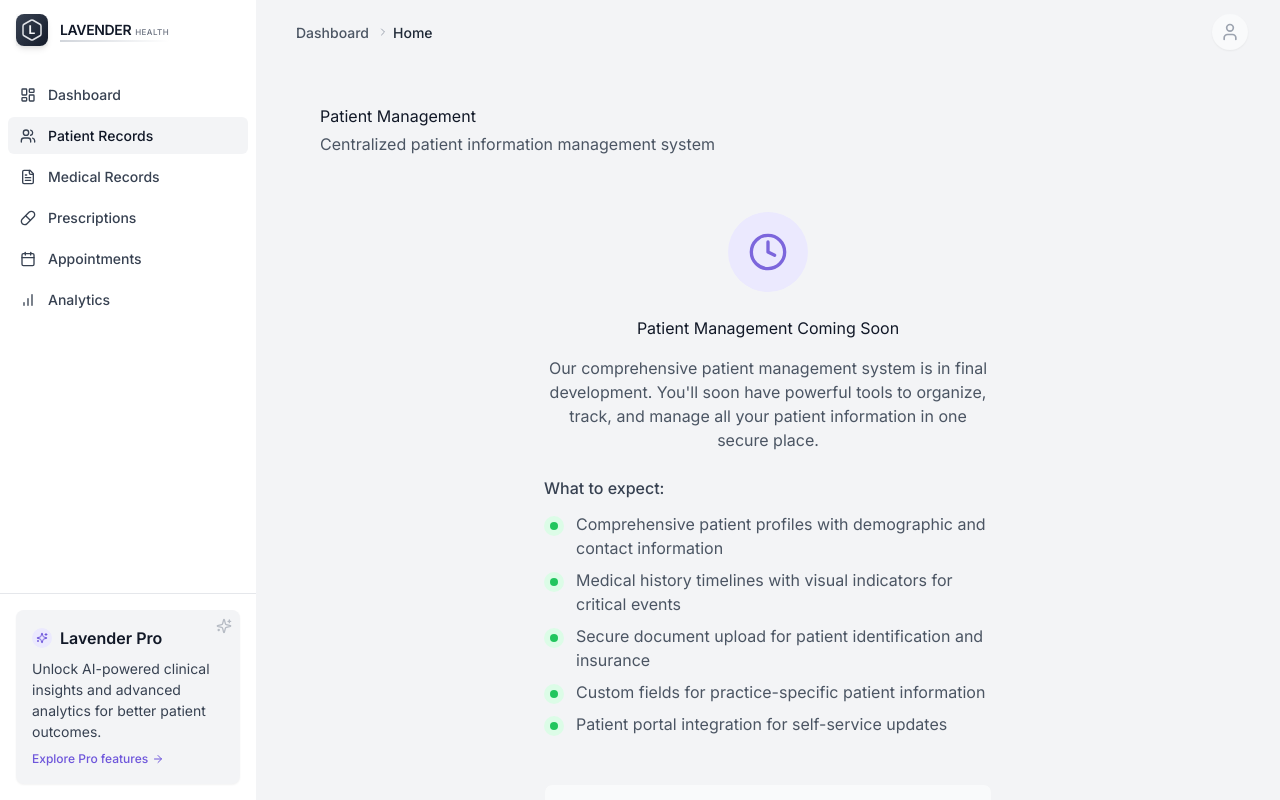
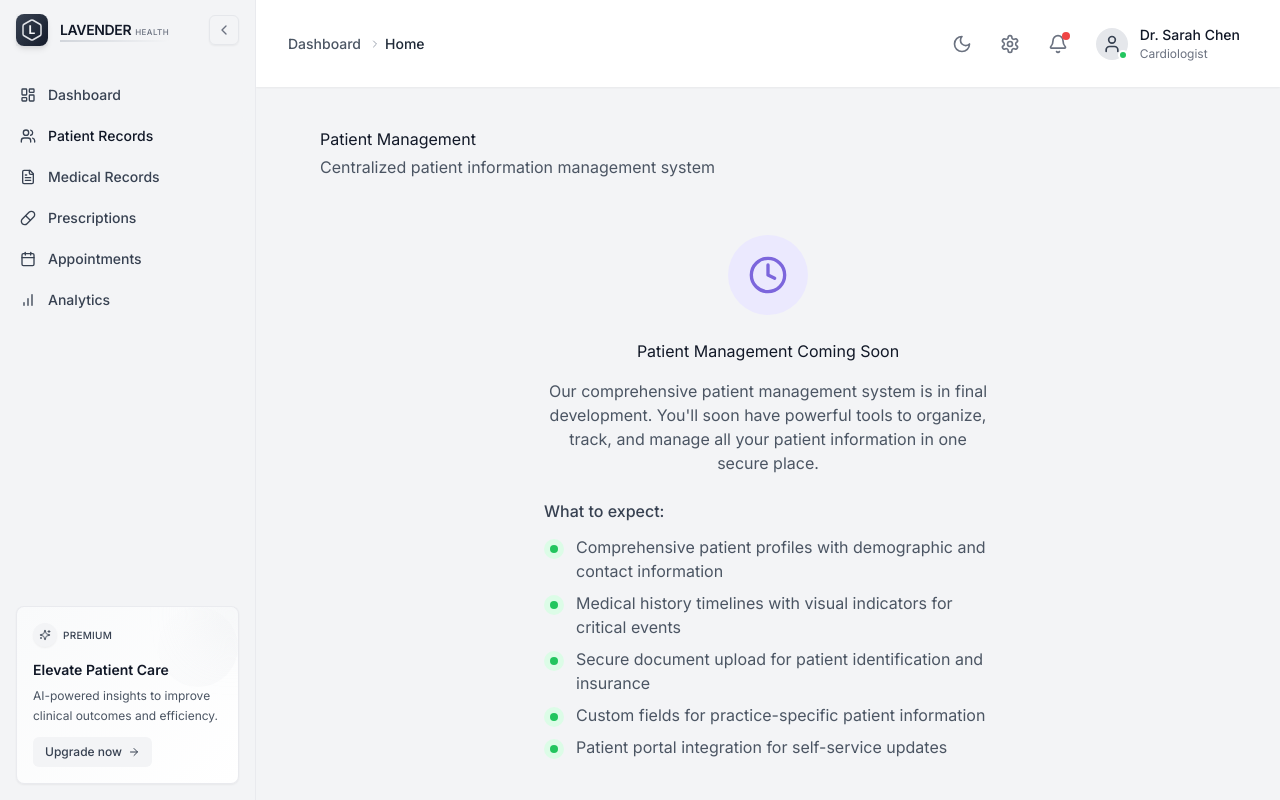
Before and after one commit to fisayorotibi/health-project, a Next.js app: page /patients in a window 1280 px wide. Built offline with nearby package versions, Linux system fonts and the light colour scheme.

Commit message:
Add collapsible sidebar with rail pattern

```diff
--- a/src/components/layout/DashboardLayout.tsx
+++ b/src/components/layout/DashboardLayout.tsx
@@ -7,7 +7,7 @@ import {
   Menu,
   User,
   LogOut,
-  Settings as SettingsIcon,
+  Settings,
   ChevronDown,
   Hexagon,
   Calendar,
@@ -18,7 +18,8 @@ import {
   CheckCircle,
   AlertCircle,
   Moon,
-  Sun
+  Sun,
+  Bell
 } from 'lucide-react';
 import Link from 'next/link';
 import { useThemeContext } from '@/components/ThemeProvider';
@@ -32,6 +33,7 @@ const Breadcrumb = dynamic(() => import('../ui/Breadcrumb'), { ssr: false });
 export default function DashboardLayout({ children }: { children: React.ReactNode }) {
   const [isMounted, setIsMounted] = useState(false);
   const [isSidebarOpen, setIsSidebarOpen] = useState(false);
+  const [isSidebarCollapsed, setIsSidebarCollapsed] = useState(false);
   const [isProfileOpen, setIsProfileOpen] = useState(false);
   const [settingsModalOpen, setSettingsModalOpen] = useState(false);
   const { theme, setTheme, resolvedTheme } = useThemeContext();
@@ -48,12 +50,25 @@ export default function DashboardLayout({ children }: { children: React.ReactNod
     if (searchParams?.get('settings') === 'open') {
       setSettingsModalOpen(true);
     }
+
+    // Load sidebar collapsed state from localStorage if available
+    const savedCollapsedState = localStorage.getItem('sidebarCollapsed');
+    if (savedCollapsedState) {
+      setIsSidebarCollapsed(savedCollapsedState === 'true');
+    }
   }, [searchParams]);
 
   useEffect(() => {
     // Close sidebar on mobile when route changes
     setIsSidebarOpen(false);
   }, [pathname]);
+
+  // Save sidebar collapsed state to localStorage when it changes
+  useEffect(() => {
+    if (isMounted) {
+      localStorage.setItem('sidebarCollapsed', isSidebarCollapsed.toString());
+    }
+  }, [isSidebarCollapsed, isMounted]);
 
   // Handle click outside of profile dropdown
   useEffect(() => {
@@ -92,6 +107,10 @@ export default function DashboardLayout({ children }: { children: React.ReactNod
 
   const toggleSidebar = () => {
     setIsSidebarOpen(!isSidebarOpen);
+  };
+
+  const toggleSidebarCollapse = () => {
+    setIsSidebarCollapsed(!isSidebarCollapsed);
   };
 
   const toggleProfile = () => {
@@ -255,7 +274,7 @@ export default function DashboardLayout({ children }: { children: React.ReactNod
             className="flex w-full items-center px-3 py-2 text-sm text-gray-600 dark:text-gray-400 hover:bg-gray-50 dark:hover:bg-gray-800/50 rounded-lg transition-all duration-150"
             role="menuitem"
           >
-            <SettingsIcon className="mr-3 h-4 w-4 text-gray-400 dark:text-gray-500" aria-hidden="true" />
+            <Settings className="mr-3 h-4 w-4 text-gray-400 dark:text-gray-500" aria-hidden="true" />
             Settings
             <span className="ml-auto text-xs text-gray-400 dark:text-gray-500">⌘S</span>
           </button>
@@ -311,7 +330,13 @@ export default function DashboardLayout({ children }: { children: React.ReactNod
     <div className="flex h-screen bg-gray-100 dark:bg-dark-background">
       {/* Sidebar for desktop */}
       <div className="hidden md:flex">
-        <Sidebar isMobile={false} isOpen={true} toggleSidebar={toggleSidebar} />
+        <Sidebar
+          isMobile={false}
+          isOpen={true}
+          toggleSidebar={toggleSidebar}
+          isCollapsed={isSidebarCollapsed}
+          toggleCollapse={toggleSidebarCollapse}
+        />
       </div>
 
       {/* Mobile sidebar */}
@@ -341,63 +366,113 @@ export default function DashboardLayout({ children }: { children: React.ReactNod
       </div>
 
       {/* Main content */}
-      <div className="flex flex-col flex-1 overflow-hidden">
+      <div className={`flex flex-col flex-1 overflow-hidden transition-all duration-300 ease-in-out`}>
         {/* Top navigation */}
         <div className="z-10">
-          <div className="px-4 sm:px-6 lg:px-8">
-            <div className="flex justify-between h-16">
-              <div className="flex">
-                <div className="flex-shrink-0 flex items-center md:hidden">
+          <header className="bg-white dark:bg-dark-surface shadow-sm">
+            <div className="flex justify-between items-center py-4 px-4 sm:px-6 md:px-8">
+              {/* Mobile menu button */}
+              <div className="md:hidden flex items-center">
                   <button
-                    type="button"
-                    className="p-2 rounded-md text-gray-400 hover:text-gray-500 hover:bg-gray-100 dark:hover:bg-dark-surface-secondary focus:outline-none"
                     onClick={toggleSidebar}
+                  className="p-2 rounded-md text-gray-500 dark:text-gray-400 hover:bg-gray-100 dark:hover:bg-dark-surface-secondary focus:outline-none"
+                  aria-label="Open sidebar"
                   >
-                    <span className="sr-only">Open sidebar</span>
-                    <Menu className="h-6 w-6" aria-hidden="true" />
+                  <Menu className="h-5 w-5" />
                   </button>
                 </div>
-                {/* Breadcrumb navigation */}
-                <div className="flex items-center ml-2">
-                  <Breadcrumb
-                    items={[
-                      { label: 'Dashboard', href: '/dashboard' },
-                      { label: 'Home', href: '/dashboard/home', isCurrent: true }
-                    ]}
-                  />
+
+              {/* Breadcrumb and page title */}
+              <div className="flex-1 flex items-center min-w-0 ml-3 md:ml-0">
+                <Breadcrumb items={[
+                  { label: 'Dashboard', href: '/dashboard' },
+                  { label: 'Home', href: '/dashboard', isCurrent: true }
+                ]} />
+              </div>
+
+              {/* Right side actions */}
+              <div className="flex items-center space-x-3">
+                {/* Theme toggle */}
+                <button
+                  onClick={() => setTheme(isLightTheme ? 'dark' : 'light')}
+                  className="p-2 rounded-md text-gray-500 dark:text-gray-400 hover:bg-gray-100 dark:hover:bg-dark-surface-secondary focus:outline-none"
+                  aria-label={isLightTheme ? 'Switch to dark mode' : 'Switch to light mode'}
+                >
+                  {isLightTheme ? <Moon className="h-5 w-5" /> : <Sun className="h-5 w-5" />}
+                </button>
+
+                {/* Settings button */}
+                <button
+                  onClick={() => setSettingsModalOpen(true)}
+                  className="p-2 rounded-md text-gray-500 dark:text-gray-400 hover:bg-gray-100 dark:hover:bg-dark-surface-secondary focus:outline-none"
+                  aria-label="Open settings"
+                >
+                  <Settings className="h-5 w-5" />
+                </button>
+
+                {/* Notifications */}
+                <button
+                  className="p-2 rounded-md text-gray-500 dark:text-gray-400 hover:bg-gray-100 dark:hover:bg-dark-surface-secondary focus:outline-none relative"
+                  aria-label="View notifications"
+                >
+                  <Bell className="h-5 w-5" />
+                  <span className="absolute top-1.5 right-1.5 block h-2 w-2 rounded-full bg-red-500"></span>
+                </button>
+
+                {/* Profile dropdown */}
+                <div className="relative" ref={profileDropdownRef}>
+                    <button
+                      onClick={toggleProfile}
+                    className="flex items-center space-x-3 p-2 rounded-md hover:bg-gray-100 dark:hover:bg-dark-surface-secondary focus:outline-none"
+                    aria-label="Open user menu"
+                    >
+                      <div className="relative">
+                      <div className="h-8 w-8 rounded-full bg-gray-200 dark:bg-gray-700 flex items-center justify-center text-gray-700 dark:text-gray-300 overflow-hidden">
+                        <User className="h-5 w-5" />
+                      </div>
+                      <div className={`absolute bottom-0 right-0 h-2.5 w-2.5 rounded-full border-2 border-white dark:border-dark-surface
+                        ${userStatus === 'online' ? 'bg-green-500' : userStatus === 'away' ? 'bg-yellow-500' : 'bg-red-500'}`}>
+                        </div>
+                      </div>
+                    <div className="hidden md:block text-left">
+                      <div className="text-sm font-medium text-gray-900 dark:text-gray-100">Dr. Sarah Chen</div>
+                      <div className="text-xs text-gray-500 dark:text-gray-400">Cardiologist</div>
+                    </div>
+                    </button>
+
+                  {/* Profile dropdown menu */}
+                  {isProfileOpen && (
+                    <div className="origin-top-right absolute right-0 mt-2 w-48 rounded-md shadow-lg bg-white dark:bg-dark-surface ring-1 ring-black ring-opacity-5 focus:outline-none z-10">
+                      <div className="py-1">
+                        <Link href="/profile" className="block px-4 py-2 text-sm text-gray-700 dark:text-gray-300 hover:bg-gray-100 dark:hover:bg-dark-surface-secondary">
+                          Your Profile
+                        </Link>
+                        <button
+                          className="w-full text-left block px-4 py-2 text-sm text-gray-700 dark:text-gray-300 hover:bg-gray-100 dark:hover:bg-dark-surface-secondary"
+                          onClick={() => {
+                            setUserStatus(userStatus === 'online' ? 'away' : userStatus === 'away' ? 'busy' : 'online');
+                            setIsProfileOpen(false);
+                          }}
+                        >
+                          Set as {userStatus === 'online' ? 'Away' : userStatus === 'away' ? 'Busy' : 'Online'}
+                        </button>
+                        <Link href="/settings" className="block px-4 py-2 text-sm text-gray-700 dark:text-gray-300 hover:bg-gray-100 dark:hover:bg-dark-surface-secondary">
+                          Settings
+                        </Link>
+                        <Link href="/logout" className="block px-4 py-2 text-sm text-gray-700 dark:text-gray-300 hover:bg-gray-100 dark:hover:bg-dark-surface-secondary">
+                          Sign out
+                        </Link>
                 </div>
               </div>
-              <div className="flex items-center">
-                {/* Profile dropdown */}
-                <div className="relative" ref={profileDropdownRef}>
-                  <div>
-                    <button
-                      type="button"
-                      className="flex items-center max-w-xs text-sm rounded-full focus:outline-none focus:ring-2 focus:ring-offset-2 focus:ring-gray-200 dark:focus:ring-gray-700 transition-all duration-150"
-                      id="user-menu"
-                      aria-expanded={isProfileOpen}
-                      aria-haspopup="true"
-                      onClick={toggleProfile}
-                    >
-                      <span className="sr-only">Open user menu</span>
-                      <div className="relative">
-                        <div className="h-9 w-9 rounded-full bg-gray-50 dark:bg-gray-800 flex items-center justify-center shadow-sm">
-                          <User className="h-5 w-5 text-gray-400 dark:text-gray-500" aria-hidden="true" />
-                        </div>
-                      </div>
-                    </button>
-                  </div>
-
-                  {/* Dropdown menu */}
-                  {isProfileOpen && <ProfileDropdown />}
-                </div>
-              </div>
+                  )}
             </div>
           </div>
+            </div>
+          </header>
         </div>
 
         {/* Main content area */}
-        <main className="flex-1 overflow-auto bg-gray-100 dark:bg-dark-background">
+        <main className="flex-1 overflow-y-auto">
           <div className="py-10">
             <div className="max-w-7xl mx-auto px-8 sm:px-12 md:px-16">
               {children}
--- a/src/components/layout/Sidebar.tsx
+++ b/src/components/layout/Sidebar.tsx
@@ -1,6 +1,6 @@
 'use client';
 
-import React from 'react';
+import React, { useState, useEffect } from 'react';
 import Link from 'next/link';
 import { usePathname } from 'next/navigation';
 import {
@@ -16,7 +16,9 @@ import {
   User,
   Sparkles,
   ArrowRight,
-  Hexagon
+  Hexagon,
+  ChevronLeft,
+  ChevronRight
 } from 'lucide-react';
 import { Heading4, Paragraph, SmallParagraph, Caption } from '@/components/ui/typography';
 
@@ -24,10 +26,24 @@ interface SidebarProps {
   isMobile: boolean;
   isOpen: boolean;
   toggleSidebar: () => void;
+  isCollapsed?: boolean;
+  toggleCollapse?: () => void;
 }
 
-const Sidebar: React.FC<SidebarProps> = ({ isMobile, isOpen, toggleSidebar }) => {
+const Sidebar: React.FC<SidebarProps> = ({
+  isMobile,
+  isOpen,
+  toggleSidebar,
+  isCollapsed = false,
+  toggleCollapse
+}) => {
   const pathname = usePathname();
+  const [mounted, setMounted] = useState(false);
+
+  // Prevent hydration errors
+  useEffect(() => {
+    setMounted(true);
+  }, []);
 
   const navItems = [
     {
@@ -77,12 +93,18 @@ const Sidebar: React.FC<SidebarProps> = ({ isMobile, isOpen, toggleSidebar }) =>
     );
   }
 
+  if (!mounted) {
+    return null;
+  }
+
   return (
     <div className={`
-      ${isMobile ? 'fixed inset-0 z-50 bg-white dark:bg-dark-surface' : 'hidden md:flex'}
-      flex-col w-64 h-screen bg-white dark:bg-dark-surface
+      ${isMobile ? 'fixed inset-0 z-50 bg-gray-100 dark:bg-dark-background' : 'hidden md:flex'}
+      flex-col ${isCollapsed && !isMobile ? 'w-16' : 'w-64'} h-screen bg-gray-100 dark:bg-dark-background
+      border-r border-gray-200/70 dark:border-gray-800/70 transition-all duration-300 ease-in-out
     `}>
       <div className="flex items-center justify-between py-3.5 px-4">
+        {!isCollapsed || isMobile ? (
           <div className="flex items-center space-x-3">
             {/* Stylized logo placeholder */}
             <div className="relative">
@@ -93,7 +115,8 @@ const Sidebar: React.FC<SidebarProps> = ({ isMobile, isOpen, toggleSidebar }) =>
               </div>
             </div>
 
-          {/* Stylized brand name */}
+            {/* Stylized brand name - hide when collapsed */}
+            {(!isCollapsed || isMobile) && (
               <div className="flex flex-col">
                 <div className="flex items-baseline">
                   <span className="text-gray-900 dark:text-white text-sm font-semibold tracking-tight">LAVENDER</span>
@@ -101,7 +124,38 @@ const Sidebar: React.FC<SidebarProps> = ({ isMobile, isOpen, toggleSidebar }) =>
                 </div>
                 <div className="h-[2px] w-full bg-gradient-to-r from-gray-300 to-transparent dark:from-gray-700"></div>
               </div>
+            )}
           </div>
+        ) : (
+          <div className="flex justify-center w-full">
+            <div className="relative">
+              <div className="w-8 h-8 bg-gradient-to-br from-gray-700 to-gray-900 dark:from-gray-600 dark:to-gray-800 rounded-lg shadow-md flex items-center justify-center overflow-hidden">
+                <Hexagon className="w-4.5 h-4.5 text-gray-200 absolute" strokeWidth={1.5} />
+                <span className="text-gray-100 font-bold text-xs relative z-10">L</span>
+                <div className="absolute inset-0 bg-gradient-to-tr from-gray-500/10 to-transparent opacity-60"></div>
+              </div>
+            </div>
+          </div>
+        )}
+
+        <div className="flex items-center">
+          {/* Collapse toggle button - only show on desktop */}
+          {!isMobile && toggleCollapse && (
+            <button
+              onClick={toggleCollapse}
+              className="p-1.5 rounded-md text-gray-500 dark:text-gray-400 hover:bg-gray-200 dark:hover:bg-gray-800 transition-colors
+                border border-gray-200 dark:border-gray-700 shadow-sm"
+              aria-label={isCollapsed ? "Expand sidebar" : "Collapse sidebar"}
+            >
+              {isCollapsed ? (
+                <ChevronRight className="w-4 h-4" />
+              ) : (
+                <ChevronLeft className="w-4 h-4" />
+              )}
+            </button>
+          )}
+
+          {/* Mobile close button */}
           {isMobile && (
             <button
               onClick={toggleSidebar}
@@ -112,9 +166,10 @@ const Sidebar: React.FC<SidebarProps> = ({ isMobile, isOpen, toggleSidebar }) =>
             </button>
           )}
         </div>
+      </div>
 
       <div className="flex-1 overflow-y-auto py-4">
-        <nav className="px-2 space-y-1">
+        <nav className={`${isCollapsed && !isMobile ? 'px-1' : 'px-2'} space-y-1`}>
           {navItems.map((item) => {
             const isActive = pathname === item.href;
             return (
@@ -122,53 +177,75 @@ const Sidebar: React.FC<SidebarProps> = ({ isMobile, isOpen, toggleSidebar }) =>
                 key={item.name}
                 href={item.href}
                 className={`
-                  flex items-center px-3 py-2 text-sm font-medium rounded-md transition-colors
+                  flex items-center ${isCollapsed && !isMobile ? 'justify-center' : 'px-3'} py-2 text-sm font-medium rounded-md transition-colors
                   ${isActive
                     ? 'bg-gray-100 text-gray-900 dark:bg-gray-800 dark:text-gray-100'
                     : 'text-gray-700 dark:text-gray-300 hover:bg-gray-100 dark:hover:bg-dark-surface-secondary hover:text-gray-900 dark:hover:text-white'}
                 `}
+                title={isCollapsed && !isMobile ? item.name : undefined}
               >
-                <span className={`mr-3 ${isActive ? 'text-gray-700 dark:text-gray-300' : ''}`}>
+                <span className={`${isCollapsed && !isMobile ? '' : 'mr-3'} ${isActive ? 'text-gray-700 dark:text-gray-300' : ''}`}>
                   {item.icon}
                 </span>
+                {(!isCollapsed || isMobile) && (
                   <SmallParagraph className="font-medium">{item.name}</SmallParagraph>
+                )}
               </Link>
             );
           })}
         </nav>
       </div>
 
-      {/* Premium Promo Banner */}
-      <div className="p-4 border-t border-gray-200 dark:border-dark-border">
-        <div className="relative overflow-hidden rounded-lg bg-gray-100 dark:bg-gray-800 p-4 shadow-sm transition-all hover:shadow-md group">
-          {/* Sparkle effect in top right */}
-          <div className="absolute top-2 right-2 text-gray-400 dark:text-gray-500 opacity-70">
-            <Sparkles className="w-4 h-4" />
+      {/* Premium Promo Banner - hide when collapsed */}
+      {(!isCollapsed || isMobile) && (
+        <div className="p-4">
+          <div className="relative overflow-hidden rounded-lg p-4 transition-all group
+            bg-gradient-to-br from-gray-50 to-white dark:from-gray-800 dark:to-gray-900
+            border border-gray-200/80 dark:border-gray-700/50 shadow-sm hover:shadow-md">
+            {/* Decorative elements */}
+            <div className="absolute -top-6 -right-6 w-16 h-16 bg-gray-200/30 dark:bg-gray-700/20 rounded-full blur-xl"></div>
+            <div className="absolute top-0 right-0 w-20 h-20 bg-gradient-to-br from-gray-200/0 to-gray-200/20 dark:from-gray-700/0 dark:to-gray-700/20 rounded-full"></div>
+
+            {/* Premium badge */}
+            <div className="flex items-center space-x-1.5 mb-3">
+              <div className="bg-gray-100 dark:bg-gray-800/50 rounded-full p-1.5 shadow-sm">
+                <Sparkles className="w-3 h-3 text-gray-600 dark:text-gray-400" />
+              </div>
+              <Caption className="font-medium text-gray-700 dark:text-gray-400 tracking-wide uppercase text-[10px]">Premium</Caption>
             </div>
 
-          {/* Content */}
-          <div className="flex flex-col space-y-2">
-            <div className="flex items-center space-x-2">
-              <div className="bg-primary-100 dark:bg-primary-900 rounded-full p-1">
-                <Sparkles className="w-3 h-3 text-primary-600 dark:text-primary-400" />
-              </div>
-              <SmallParagraph className="font-semibold text-gray-900 dark:text-gray-100">Lavender Pro</SmallParagraph>
-            </div>
+            {/* Content with improved hierarchy */}
+            <Heading4 className="text-sm font-semibold text-gray-900 dark:text-gray-100 mb-1.5">
+              Elevate Patient Care
+            </Heading4>
 
-            <Paragraph className="text-sm text-gray-700 dark:text-gray-300">
-              Unlock AI-powered clinical insights and advanced analytics for better patient outcomes.
-            </Paragraph>
+            <SmallParagraph className="text-xs text-gray-600 dark:text-gray-400 mb-3 leading-relaxed">
+              AI-powered insights to improve clinical outcomes and efficiency.
+            </SmallParagraph>
 
+            {/* CTA button with improved styling */}
             <Link
               href="/upgrade"
-              className="mt-2 flex items-center text-xs font-medium text-primary-600 dark:text-primary-400 group-hover:underline"
+              className="inline-flex items-center justify-center px-3 py-1.5 text-xs font-medium
+                bg-gray-100 dark:bg-gray-800/30 text-gray-700 dark:text-gray-400
+                rounded-md transition-all hover:bg-gray-200 dark:hover:bg-gray-800/50
+                group-hover:translate-x-0.5 duration-200"
             >
-              <span>Explore Pro features</span>
-              <ArrowRight className="ml-1 w-3 h-3 transition-transform group-hover:translate-x-1" />
+              <span>Upgrade now</span>
+              <ArrowRight className="ml-1.5 w-3 h-3 transition-transform group-hover:translate-x-0.5" />
             </Link>
           </div>
         </div>
+      )}
+
+      {/* Collapsed state premium indicator */}
+      {isCollapsed && !isMobile && (
+        <div className="p-2 mb-4 flex justify-center">
+          <div className="bg-gray-100 dark:bg-gray-800/50 rounded-full p-1.5 shadow-sm">
+            <Sparkles className="w-3 h-3 text-gray-600 dark:text-gray-400" />
           </div>
+        </div>
+      )}
     </div>
   );
 };
```
Lines whose indentation alone changed are shown as unchanged.
